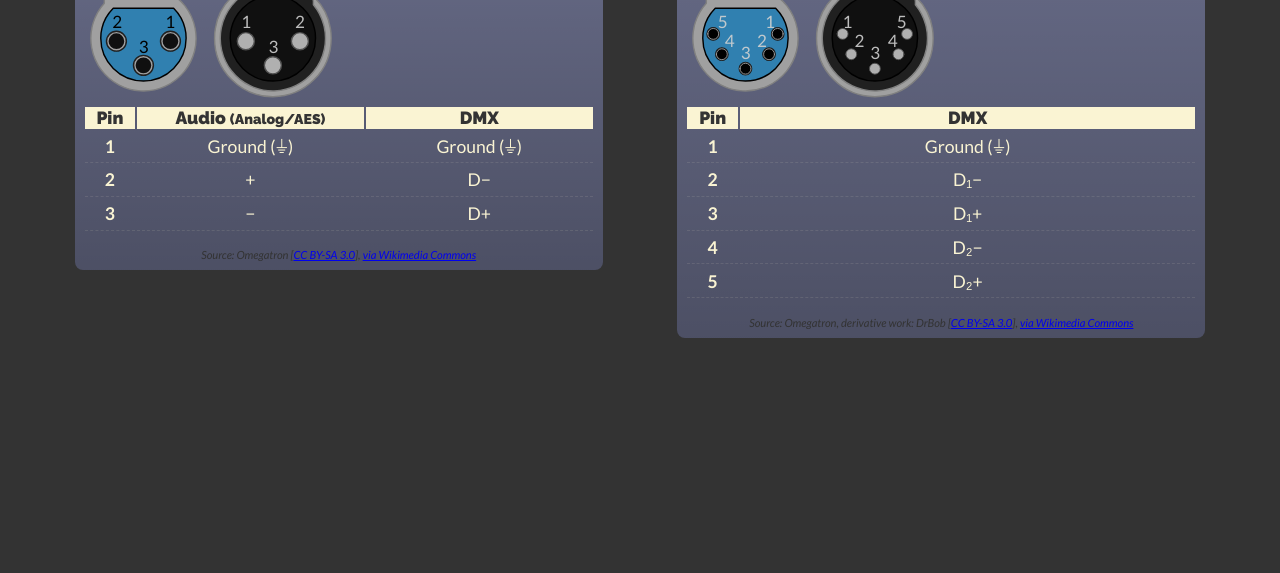
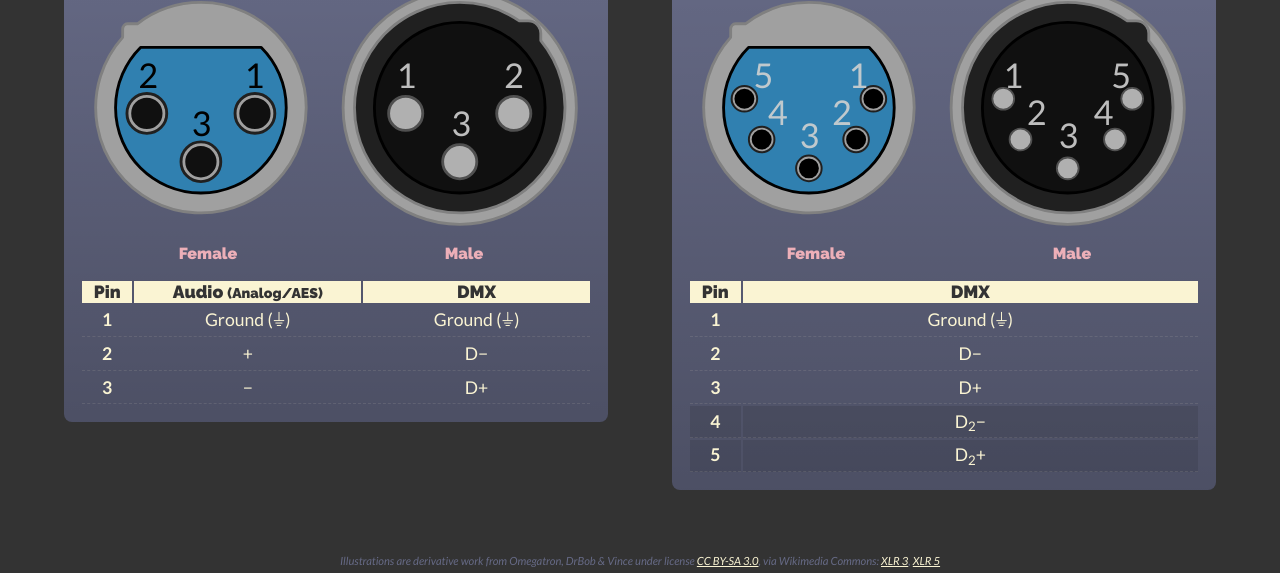
Before and after one commit to balbinus/XLR-Pinout, a plain HTML site: page index.html in a window 1280 px wide. Shown: the part 227-800 px from the top of the page. Drawn offline with nearby package versions, Linux system fonts and the light colour scheme.

Commit message:
Split the plugs!

```diff
--- a/index.html
+++ b/index.html
@@ -11,17 +11,16 @@
 <!-- partial:index.partial.html -->
 <h1>XLR Pinouts</h1>
 <div class="pinouts">
-<figure>
+<div class="pinout pinout--xlr3">
   <h2>3 pin XLR</h2>
   <!-- https://jakearchibald.github.io/svgomg/ -->
-  <svg xmlns="http://www.w3.org/2000/svg" width="512" version="1.0" viewBox="0 50 540 270">
-  <path fill="#a0a0a0" stroke="gray" stroke-linecap="round" stroke-linejoin="round" stroke-width="3" d="M523.5 179.4a123 123 0 11-246 0 123 123 0 11246 0z"/>
-  <path fill="#202020" stroke="gray" stroke-linecap="round" stroke-linejoin="round" stroke-width="3" d="M400.5 68.4c23.3 0 45 7.2 62.8 19.5h9.7c7 0 13 6 13 13v7.7a111 111 0 11-85.5-40.2z"/>
-  <path fill="#a0a0a0" stroke="gray" stroke-linecap="round" stroke-linejoin="round" stroke-width="3" d="M127.5 68.4A111 111 0 1145 105.2V97c0-3.4 2.3-6.1 5.2-6.1h10.4a110.4 110.4 0 0166.9-22.5z"/>
-  <path fill="#101010" stroke="#000" stroke-linecap="round" stroke-linejoin="round" stroke-width="3" d="M490.5 179.4a90 90 0 11-180 0 90 90 0 11180 0z"/>
-  <path fill="#3080b0" stroke="#000" stroke-linecap="round" stroke-linejoin="round" stroke-width="3" d="M63.8 115.8a90 90 0 10127.4 0H63.8z"/>
-  <path stroke="#202020" stroke-linecap="round" stroke-linejoin="round" stroke-width="3" d="M91.5 185.4a21 21 0 11-42 0 21 21 0 1142 0zM205.5 185.4a21 21 0 11-42 0 21 21 0 1142 0zM148.5 236.4a21 21 0 11-42 0 21 21 0 1142 0z"/>
-  <path fill="#101010" stroke="#a0a0a0" stroke-linecap="round" stroke-linejoin="round" stroke-width="3" d="M88.5 185.4a18 18 0 11-36 0 18 18 0 1136 0zM202.5 185.4a18 18 0 11-36 0 18 18 0 1136 0zM145.5 236.4a18 18 0 11-36 0 18 18 0 1136 0z"/>
+  <div class="plugs">
+      <figure class="plug--female">
+  <svg xmlns="http://www.w3.org/2000/svg" version="1.0" viewBox="0 50 270 270">
+  <path fill="#a0a0a0" stroke="gray" stroke-linecap="round" stroke-linejoin="round" stroke-width="3" d="M127.5 68.4A111 111 0 1145 105.2V97c0-3.4 2.3-6.1 5.2-6.1h10.4a110.4 110.4 0 0166.9-22.5z"></path>
+  <path fill="#3080b0" stroke="#000" stroke-linecap="round" stroke-linejoin="round" stroke-width="3" d="M63.8 115.8a90 90 0 10127.4 0H63.8z"></path>
+  <path stroke="#202020" stroke-linecap="round" stroke-linejoin="round" stroke-width="3" d="M91.5 185.4a21 21 0 11-42 0 21 21 0 1142 0zM205.5 185.4a21 21 0 11-42 0 21 21 0 1142 0zM148.5 236.4a21 21 0 11-42 0 21 21 0 1142 0z"></path>
+  <path fill="#101010" stroke="#a0a0a0" stroke-linecap="round" stroke-linejoin="round" stroke-width="3" d="M88.5 185.4a18 18 0 11-36 0 18 18 0 1136 0zM202.5 185.4a18 18 0 11-36 0 18 18 0 1136 0zM145.5 236.4a18 18 0 11-36 0 18 18 0 1136 0z"></path>
   <text style="text-align:start;line-height:125%" x="186" y="248.2" font-size="36" font-weight="400" transform="translate(-12.5 -89.9)">
     <tspan x="186" y="248.2" style="text-align:start;line-height:125%">1</tspan>
   </text>
@@ -31,6 +30,14 @@
   <text x="130.2" y="299.2" style="text-align:start;line-height:125%" font-size="36" font-weight="400" transform="translate(-12.5 -89.9)">
     <tspan x="130.2" y="299.2">3</tspan>
   </text>
+</svg>
+<figcaption>Female</figcaption>
+    </figure>
+    <figure class="plug--male">
+  <svg xmlns="http://www.w3.org/2000/svg" version="1.0" viewBox="270 50 270 270">
+  <path fill="#a0a0a0" stroke="gray" stroke-linecap="round" stroke-linejoin="round" stroke-width="3" d="M523.5 179.4a123 123 0 11-246 0 123 123 0 11246 0z"></path>
+  <path fill="#202020" stroke="gray" stroke-linecap="round" stroke-linejoin="round" stroke-width="3" d="M400.5 68.4c23.3 0 45 7.2 62.8 19.5h9.7c7 0 13 6 13 13v7.7a111 111 0 11-85.5-40.2z"></path>
+  <path fill="#101010" stroke="#000" stroke-linecap="round" stroke-linejoin="round" stroke-width="3" d="M490.5 179.4a90 90 0 11-180 0 90 90 0 11180 0z"></path>
   <text x="346.3" y="248.2" style="text-align:start;line-height:125%" fill="#d0d0d0" fill-opacity=".9" font-size="36" font-weight="400" transform="translate(-12.5 -89.9)">
     <tspan x="346.3" y="248.2">1</tspan>
   </text>
@@ -40,14 +47,11 @@
   <text x="404" y="299.2" style="text-align:start;line-height:125%" fill="#d0d0d0" fill-opacity=".9" font-size="36" font-weight="400" transform="translate(-12.5 -89.9)">
     <tspan x="404" y="299.2">3</tspan>
   </text>
-  <!--<text x="76.8" y="133.7" style="text-align:start;line-height:125%" font-size="36" font-weight="400" transform="translate(-12.5 -89.9)">
-    <tspan x="76.8" y="133.7">Female</tspan>
-  </text>
-  <text style="text-align:start;line-height:125%" x="371.1" y="133.7" font-size="36" font-weight="400" transform="translate(-12.5 -89.9)">
-    <tspan x="371.1" y="133.7">Male</tspan>
-  </text>-->
-  <path fill="#b0b0b0" stroke="#505050" stroke-linecap="round" stroke-linejoin="round" stroke-width="3" d="M325.5 185.4a18 18 0 1036 0 18 18 0 10-36 0zM439.5 185.4a18 18 0 1036 0 18 18 0 10-36 0zM382.5 236.4a18 18 0 1036 0 18 18 0 10-36 0z"/>
+  <path fill="#b0b0b0" stroke="#505050" stroke-linecap="round" stroke-linejoin="round" stroke-width="3" d="M325.5 185.4a18 18 0 1036 0 18 18 0 10-36 0zM439.5 185.4a18 18 0 1036 0 18 18 0 10-36 0zM382.5 236.4a18 18 0 1036 0 18 18 0 10-36 0z"></path>
 </svg>
+    <figcaption>Male</figcaption>
+    </figure>
+</div>
   <table>
     <colgroup>
         <col class="pin-num">
@@ -69,29 +73,56 @@
       </tr>
       <tr>
         <th>2</th>
-        <td>+</td>
-        <td>D−</td>
+        <td title="Audio, positive / hot">+</td>
+        <td title="DMX data, negative">D−</td>
       </tr>
       <tr>
         <th>3</th>
-        <td>−</td>
-        <td>D+</td>
+        <td title="Audio, negative / cold">−</td>
+        <td title="DMX data, positive">D+</td>
       </tr>
     </tbody>
   </table>
-  <figcaption>Source: Omegatron [<a href="https://creativecommons.org/licenses/by-sa/3.0">CC BY-SA 3.0</a>], <a href="https://commons.wikimedia.org/wiki/File:XLR_pinouts.svg">via Wikimedia Commons</a></figcaption>
-</figure>
+</div>
 
 
-<figure>
+<div class="pinout pinout--xlr5">
   <h2>5 pin XLR</h2>
-  <svg xmlns="http://www.w3.org/2000/svg" version="1.0" width="512" viewBox="0 50 540 270">
-<!--  <text x="91.8" y="117.6" font-size="36" font-weight="400" style="text-align:start;line-height:125%" transform="translate(-27.5 -73.7)">
-    <tspan x="91.8" y="117.6">Female</tspan>
-  </text>
-  <text x="386.1" y="117.6" font-size="36" font-weight="400" style="text-align:start;line-height:125%" transform="translate(-27.5 -73.7)">
-    <tspan x="386.1" y="117.6">Male</tspan>
-  </text>-->
+  <div class="plugs">
+    <figure class="plug--female">
+    <svg xmlns="http://www.w3.org/2000/svg" version="1.0" viewBox="0 50 270 270">
+    <path fill="#a0a0a0" stroke="gray" stroke-linecap="round" stroke-linejoin="round" stroke-width="3" d="M127.5 68.4A111 111 0 1145 105.2V97c0-3.4 2.3-6.1 5.2-6.1h10.4a110.4 110.4 0 0166.9-22.5z"></path>
+    <path fill="#3080b0" stroke="#000" stroke-linecap="round" stroke-linejoin="round" stroke-width="3" d="M63.8 115.8a90 90 0 10127.4 0H63.8z"></path>
+    <path stroke="#202020" stroke-linecap="round" stroke-linejoin="round" stroke-width="2.23077" d="M114.1 243.4a13.4 13.4 0 1026.8 0 13.4 13.4 0 10-26.8 0z"></path>
+    <path stroke="#a0a0a0" stroke-linecap="round" stroke-linejoin="round" stroke-width="1.92308" d="M116 243.4a11.5 11.5 0 1023 0 11.5 11.5 0 10-23 0z"></path>
+    <path stroke="#202020" stroke-linecap="round" stroke-linejoin="round" stroke-width="2.23077" d="M64.3 212.9a13.4 13.4 0 1026.8 0 13.4 13.4 0 10-26.8 0z"></path>
+    <path stroke="#a0a0a0" stroke-linecap="round" stroke-linejoin="round" stroke-width="1.92308" d="M66.2 212.9a11.5 11.5 0 1023 0 11.5 11.5 0 10-23 0z"></path>
+    <path stroke="#202020" stroke-linecap="round" stroke-linejoin="round" stroke-width="2.23077" d="M46 170a13.4 13.4 0 1026.9 0 13.4 13.4 0 10-26.8 0z"></path>
+    <path stroke="#a0a0a0" stroke-linecap="round" stroke-linejoin="round" stroke-width="1.92308" d="M48 170a11.5 11.5 0 1023 0 11.5 11.5 0 10-23 0z"></path>
+    <path stroke="#202020" stroke-linecap="round" stroke-linejoin="round" stroke-width="2.23077" d="M190.7 212.9a13.4 13.4 0 11-26.8 0 13.4 13.4 0 1126.8 0z"></path>
+    <path stroke="#a0a0a0" stroke-linecap="round" stroke-linejoin="round" stroke-width="1.92308" d="M188.8 212.9a11.5 11.5 0 11-23 0 11.5 11.5 0 1123 0z"></path>
+    <path stroke="#202020" stroke-linecap="round" stroke-linejoin="round" stroke-width="2.23077" d="M209 170a13.4 13.4 0 11-26.9 0 13.4 13.4 0 1126.8 0z"></path>
+    <path stroke="#a0a0a0" stroke-linecap="round" stroke-linejoin="round" stroke-width="1.92308" d="M207 170a11.5 11.5 0 11-23 0 11.5 11.5 0 1123 0z"></path>
+    <text x="145.2" y="295.8" fill="#d0d0d0" fill-opacity=".9" font-size="36" font-weight="400" style="text-align:start;line-height:125%" transform="translate(-27.5 -73.7)">
+      <tspan x="145.2" y="295.8">3</tspan>
+    </text>
+    <text x="196.4" y="232.1" fill="#d0d0d0" fill-opacity=".9" font-size="36" font-weight="400" style="text-align:start;line-height:125%" transform="translate(-27.5 -73.7)">
+      <tspan x="196.4" y="232.1">1</tspan>
+    </text>
+    <text x="179.5" y="271" fill="#d0d0d0" fill-opacity=".9" font-size="36" font-weight="400" style="text-align:start;line-height:125%" transform="translate(-27.5 -73.7)">
+      <tspan x="179.5" y="271">2</tspan>
+    </text>
+    <text x="96.7" y="232.1" fill="#d0d0d0" fill-opacity=".9" font-size="36" font-weight="400" style="text-align:start;line-height:125%" transform="translate(-27.5 -73.7)">
+      <tspan x="96.7" y="232.1">5</tspan>
+    </text>
+    <text x="111.6" y="271" fill="#d0d0d0" fill-opacity=".9" font-size="36" font-weight="400" style="text-align:start;line-height:125%" transform="translate(-27.5 -73.7)">
+      <tspan x="111.6" y="271">4</tspan>
+    </text>
+</svg>
+<figcaption>Female</figcaption>
+    </figure>
+        <figure class="plug--male">
+  <svg xmlns="http://www.w3.org/2000/svg" version="1.0" viewBox="270 50 270 270">
   <path fill="#a0a0a0" stroke="gray" stroke-linecap="round" stroke-linejoin="round" stroke-width="3" d="M523.5 179.4a123 123 0 11-246 0 123 123 0 11246 0z"/>
   <path fill="#202020" stroke="gray" stroke-linecap="round" stroke-linejoin="round" stroke-width="3" d="M400.5 68.4c23.3 0 45 7.2 62.8 19.5h9.7c7 0 13 6 13 13v7.7a111 111 0 11-85.5-40.2z"/>
   <path fill="#101010" stroke="#000" stroke-linecap="round" stroke-linejoin="round" stroke-width="3" d="M490.5 179.4a90 90 0 11-180 0 90 90 0 11180 0z"/>
@@ -111,36 +142,12 @@
     <tspan x="455.1" y="271">4</tspan>
   </text>
   <path fill="#b0b0b0" stroke="#505050" stroke-linecap="round" stroke-linejoin="round" stroke-width="1.92308" d="M389 243.4a11.5 11.5 0 1023 0 11.5 11.5 0 10-23 0zM339.2 212.9a11.5 11.5 0 1023 0 11.5 11.5 0 10-23 0zM321 170a11.5 11.5 0 1023 0 11.5 11.5 0 10-23 0zM461.8 212.9a11.5 11.5 0 11-23 0 11.5 11.5 0 1123 0zM480 170a11.5 11.5 0 11-23 0 11.5 11.5 0 1123 0z"/>
-  <g>
-    <path fill="#a0a0a0" stroke="gray" stroke-linecap="round" stroke-linejoin="round" stroke-width="3" d="M127.5 68.4A111 111 0 1145 105.2V97c0-3.4 2.3-6.1 5.2-6.1h10.4a110.4 110.4 0 0166.9-22.5z"/>
-    <path fill="#3080b0" stroke="#000" stroke-linecap="round" stroke-linejoin="round" stroke-width="3" d="M63.8 115.8a90 90 0 10127.4 0H63.8z"/>
-    <path stroke="#202020" stroke-linecap="round" stroke-linejoin="round" stroke-width="2.23077" d="M114.1 243.4a13.4 13.4 0 1026.8 0 13.4 13.4 0 10-26.8 0z"/>
-    <path stroke="#a0a0a0" stroke-linecap="round" stroke-linejoin="round" stroke-width="1.92308" d="M116 243.4a11.5 11.5 0 1023 0 11.5 11.5 0 10-23 0z"/>
-    <path stroke="#202020" stroke-linecap="round" stroke-linejoin="round" stroke-width="2.23077" d="M64.3 212.9a13.4 13.4 0 1026.8 0 13.4 13.4 0 10-26.8 0z"/>
-    <path stroke="#a0a0a0" stroke-linecap="round" stroke-linejoin="round" stroke-width="1.92308" d="M66.2 212.9a11.5 11.5 0 1023 0 11.5 11.5 0 10-23 0z"/>
-    <path stroke="#202020" stroke-linecap="round" stroke-linejoin="round" stroke-width="2.23077" d="M46 170a13.4 13.4 0 1026.9 0 13.4 13.4 0 10-26.8 0z"/>
-    <path stroke="#a0a0a0" stroke-linecap="round" stroke-linejoin="round" stroke-width="1.92308" d="M48 170a11.5 11.5 0 1023 0 11.5 11.5 0 10-23 0z"/>
-    <path stroke="#202020" stroke-linecap="round" stroke-linejoin="round" stroke-width="2.23077" d="M190.7 212.9a13.4 13.4 0 11-26.8 0 13.4 13.4 0 1126.8 0z"/>
-    <path stroke="#a0a0a0" stroke-linecap="round" stroke-linejoin="round" stroke-width="1.92308" d="M188.8 212.9a11.5 11.5 0 11-23 0 11.5 11.5 0 1123 0z"/>
-    <path stroke="#202020" stroke-linecap="round" stroke-linejoin="round" stroke-width="2.23077" d="M209 170a13.4 13.4 0 11-26.9 0 13.4 13.4 0 1126.8 0z"/>
-    <path stroke="#a0a0a0" stroke-linecap="round" stroke-linejoin="round" stroke-width="1.92308" d="M207 170a11.5 11.5 0 11-23 0 11.5 11.5 0 1123 0z"/>
-    <text x="145.2" y="295.8" fill="#d0d0d0" fill-opacity=".9" font-size="36" font-weight="400" style="text-align:start;line-height:125%" transform="translate(-27.5 -73.7)">
-      <tspan x="145.2" y="295.8">3</tspan>
-    </text>
-    <text x="196.4" y="232.1" fill="#d0d0d0" fill-opacity=".9" font-size="36" font-weight="400" style="text-align:start;line-height:125%" transform="translate(-27.5 -73.7)">
-      <tspan x="196.4" y="232.1">1</tspan>
-    </text>
-    <text x="179.5" y="271" fill="#d0d0d0" fill-opacity=".9" font-size="36" font-weight="400" style="text-align:start;line-height:125%" transform="translate(-27.5 -73.7)">
-      <tspan x="179.5" y="271">2</tspan>
-    </text>
-    <text x="96.7" y="232.1" fill="#d0d0d0" fill-opacity=".9" font-size="36" font-weight="400" style="text-align:start;line-height:125%" transform="translate(-27.5 -73.7)">
-      <tspan x="96.7" y="232.1">5</tspan>
-    </text>
-    <text x="111.6" y="271" fill="#d0d0d0" fill-opacity=".9" font-size="36" font-weight="400" style="text-align:start;line-height:125%" transform="translate(-27.5 -73.7)">
-      <tspan x="111.6" y="271">4</tspan>
-    </text>
-  </g>
 </svg>
+            <figcaption>Male</figcaption>
+        </figure>
+  </div>
+
+
   <table>
     <colgroup>
         <col class="pin-num">
@@ -159,27 +166,27 @@
       </tr>
       <tr>
         <th>2</th>
-        <td>D₁−</td>
+        <td title="First DMX link, negative">D−</td>
       </tr>
       <tr>
         <th>3</th>
-        <td>D₁+</td>
+        <td title="First DMX link, positive">D+</td>
       </tr>
-      <tr>
+      <tr class="optional">
         <th>4</th>
-        <td>D₂−</td>
+        <td title="Secondary DMX link, negative. Optional">D<sub>2</sub>−</td>
       </tr>
-      <tr>
+      <tr class="optional">
         <th>5</th>
-        <td>D₂+</td>
+        <td title="Secondary DMX link, positive. Optional">D<sub>2</sub>+</td>
       </tr>
     </tbody>
   </table>
-  <figcaption>Source: Omegatron, derivative work: DrBob [<a href="https://creativecommons.org/licenses/by-sa/3.0">CC BY-SA 3.0</a>], <a href="https://commons.wikimedia.org/wiki/File:XLR5_pinouts.svg">via Wikimedia Commons</a></figcaption>
-</figure>
 
 </div>
-<!-- partial -->
 
+</div>
+
+  <footer>Illustrations are derivative work from Omegatron, DrBob & Vince under license <a href="https://creativecommons.org/licenses/by-sa/3.0">CC BY-SA 3.0</a>, via Wikimedia Commons: <a href="https://commons.wikimedia.org/wiki/File:XLR_pinouts.svg">XLR 3</a>, <a href="https://commons.wikimedia.org/wiki/File:XLR5_pinouts.svg">XLR 5</a></footer>
 </body>
 </html>
--- a/style.css
+++ b/style.css
@@ -42,33 +42,52 @@ div.pinouts {
   justify-content: space-evenly;
 }
 
-figure {
+.pinout {
   background: var(--color2) linear-gradient(rgba(0, 0, 0, 0), rgba(0, 0, 0, 0.25));
   display: flex;
   flex-flow: column;
-  padding: 0.5em;
-  max-width: 512px;
-  margin: 0 0 3em;
+  width: 512px;
+  margin: 0 0 2em;
+  padding: 1em;
   /*box-shadow: 0.25em 0.25em 0.25em rgba(0, 0, 0, 0.25);*/
 }
 
-figure h2 {
+.pinout h2 {
     text-align: center;
     font-size: 2em;
     margin: 0;
 }
 
-figure svg {
-    width: 256px;
-    max-width: 50%;
+.pinout .plugs {
+    display: flex;
+    flex-flow: row;
 }
 
-figure figcaption {
+.pinout .plugs figure {
+    margin: 0 0 1em;
+}
+
+.pinout .plugs figure svg {
+    width: 100%;
+}
+
+.pinout .plugs figure figcaption {
+    font-family: Raleway;
+    font-weight: 900;
+    text-align: center;
+    color: var(--color5);
+}
+
+footer {
     font-size: 0.7em;
-    color: var(--color1);
+    color: var(--color2);
     text-align: center;
     font-style: italic;
     margin-top: 1.5em;
+}
+
+footer a {
+    color: var(--color3);
 }
 
 table {
@@ -103,12 +122,17 @@ table tbody th, table tbody td {
     padding: 0.3em;
 }
 
+table tr.optional th, table tr.optional td {
+    background: rgba(0,0,0,0.1);
+}
+
 @media (min-width: 513px) {
     h1 {
         font-size: 4em;
     }
 
-    figure {
+    .pinout {
         border-radius: 0.5em;
+        margin-bottom: 3em;
     }
 }
```
